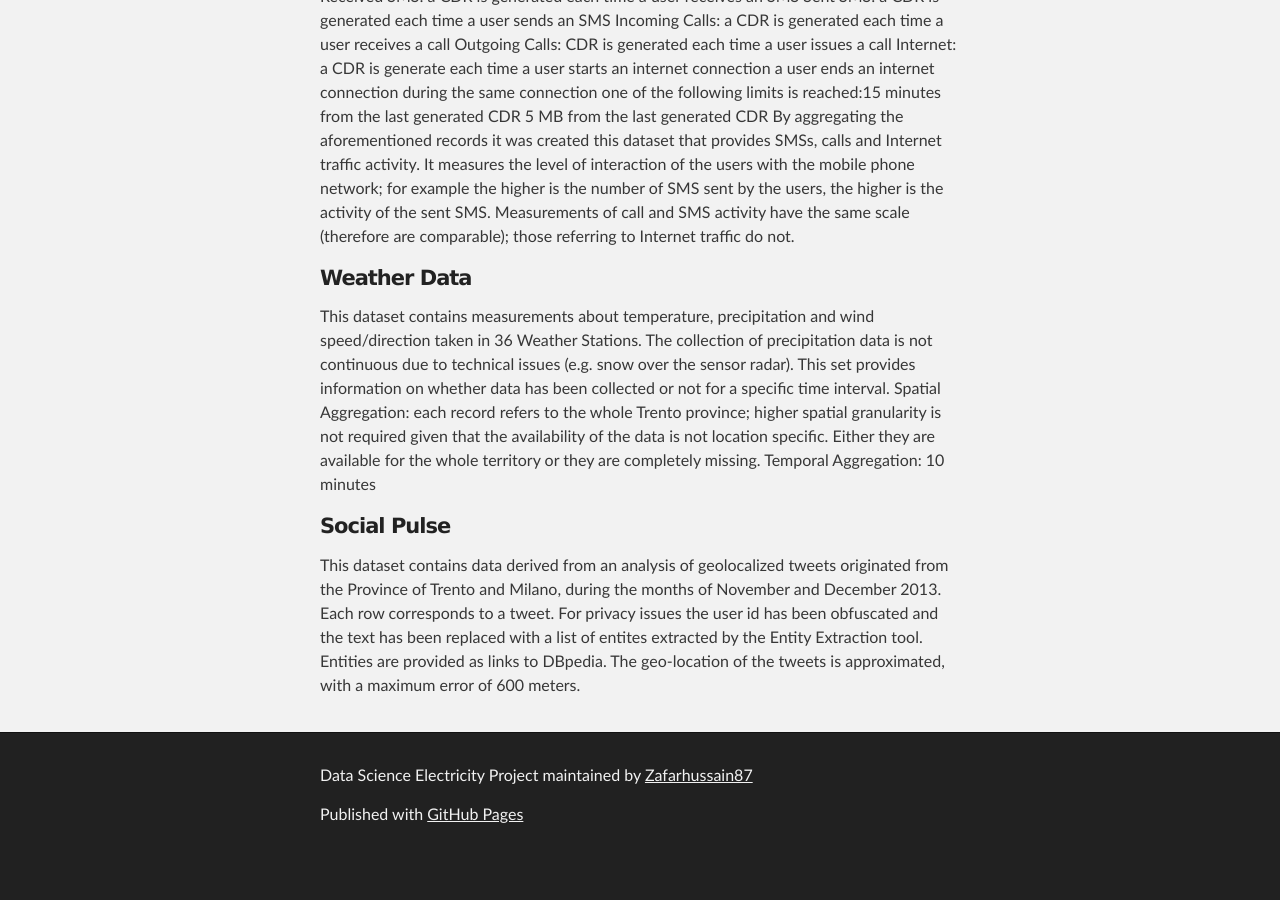
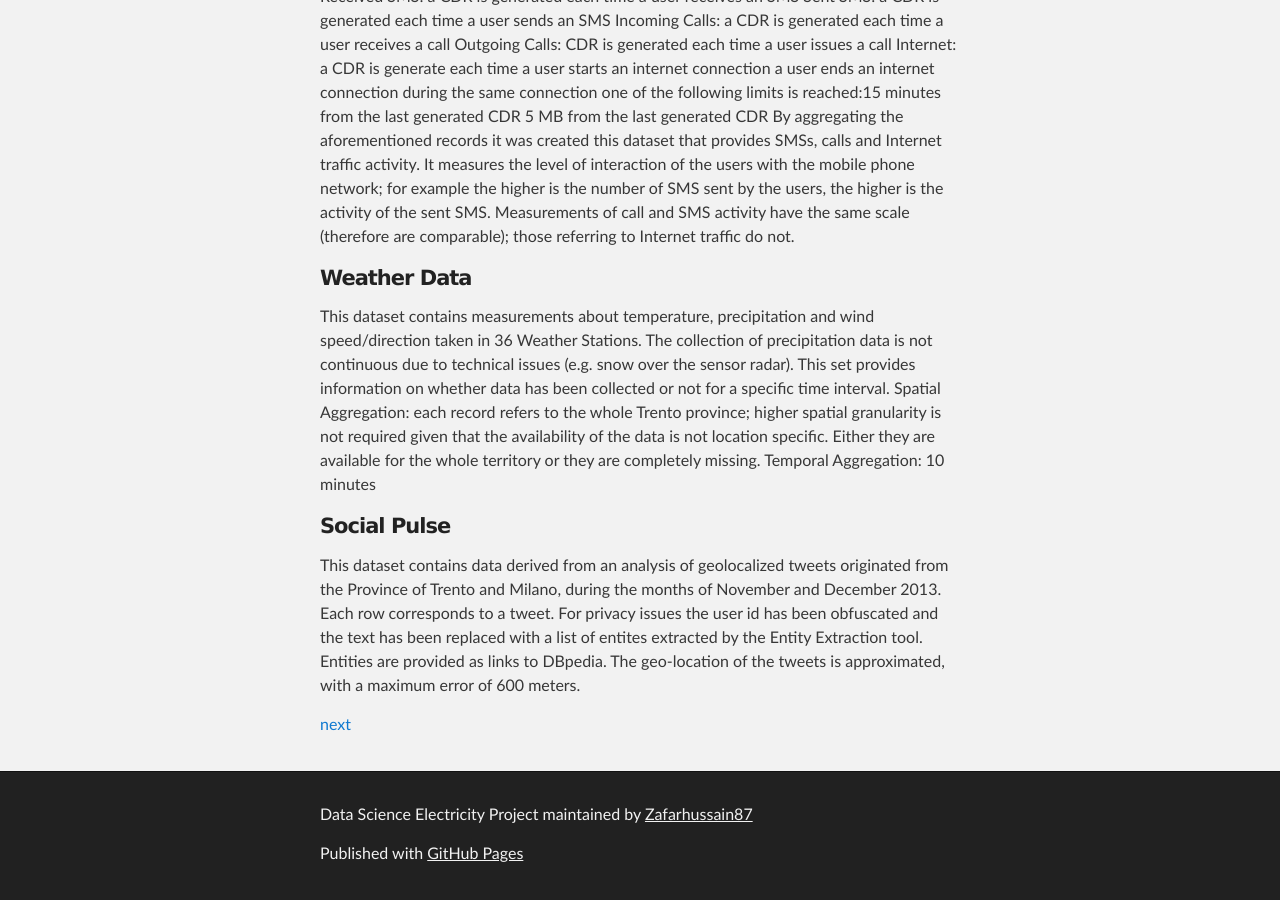
Before and after one commit to Zafarhussain87/Telecom-Italia-Data-Analysis, a Jekyll site: the page built from docs/index.md, in a window 1280 px wide and 900 px high, scrolled down 2380 px. Built offline with Jekyll 4.4.1, drawn with Linux system fonts in a browser that asks for light colours; before the commit the page ends 3241 px from its top, so only the background shows below that.

Commit message:
Update index.md

```diff
--- a/docs/index.md
+++ b/docs/index.md
@@ -66,3 +66,5 @@ Temporal Aggregation: 10 minutes
 #### Social Pulse
 This dataset contains data derived from an analysis of geolocalized tweets originated from the Province of Trento and Milano, during the months of November and December 2013.
 Each row corresponds to a tweet. For privacy issues the user id has been obfuscated and the text has been replaced with a list of entites extracted by the Entity Extraction tool. Entities are provided as links to DBpedia. The geo-location of the tweets is approximated, with a maximum error of 600 meters.
+
+[next](./pages/milan.html)
```
